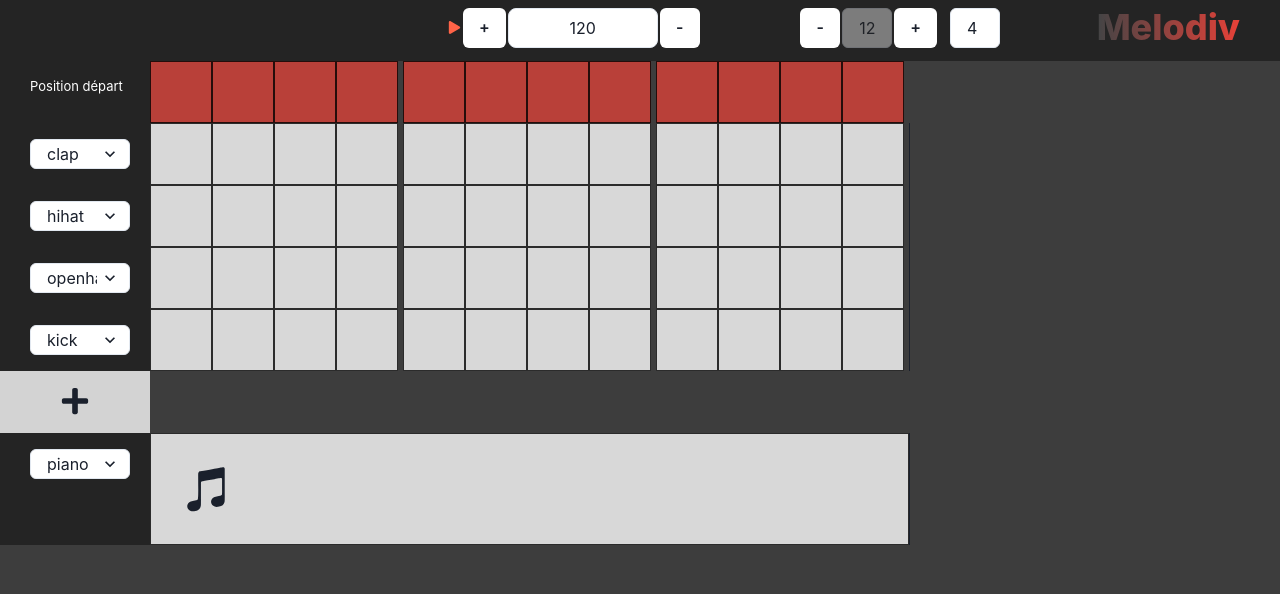
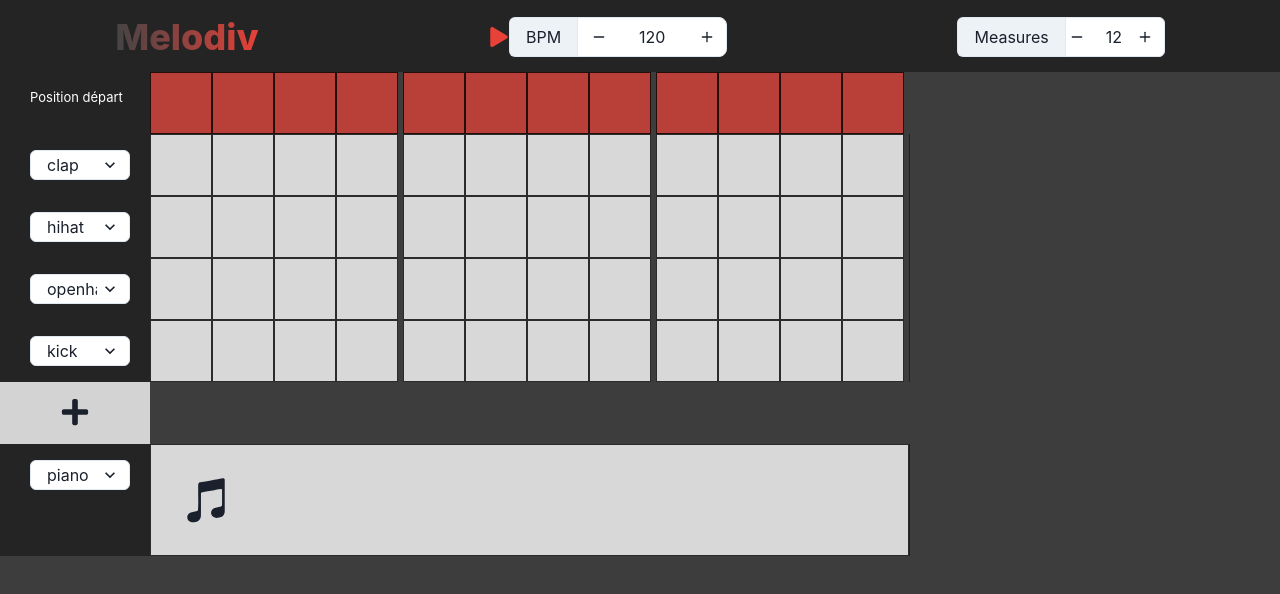
Before and after one commit to Basile-Lequeux/sandbox-music, a React (Create React App) app: page / in a window 1280 px wide. Shown: the top 594 px of the page. Built offline with nearby package versions, Linux system fonts and the light colour scheme.

Commit message:
Fix header and import

```diff
--- a/src/Header.js
+++ b/src/Header.js
@@ -1,12 +1,16 @@
 import {
   Box,
-    Button,
   Flex,
   Input,
   Text,
+  InputGroup,
+  InputLeftAddon,
+  InputRightElement,
+  InputLeftElement,
 } from "@chakra-ui/react";
-import {usePlayerContext} from "./PlayerContext";
-import {FaPlay, FaPause} from "react-icons/fa";
+import { usePlayerContext } from "./PlayerContext";
+import { FaPlay, FaPause } from "react-icons/fa";
+import { FiMinus, FiPlus } from "react-icons/fi";
 
 export const Header = () => {
   const incrementCount = () => {
@@ -30,19 +34,28 @@ export const Header = () => {
     nbrOfTrack,
     handleSetNbrOfTrack,
     addMeasure,
-        deleteMeasure
+    deleteMeasure,
   } = usePlayerContext();
 
   return (
     <Flex
       textAlign="center"
       bg="#242424"
-            justifyContent="space-between"
+      justifyContent={"space-around"}
+      alignItems={"center"}
+      position={"relative"}
     >
-            <Box
-                marginLeft="35%"
-                padding="8px 0 8px 0"
+      <Box padding="10px 0 8px 0" display={"flex"}>
+        <Text
+          bgGradient="linear(to-r, #434445, #e74138)"
+          bgClip="text"
+          fontSize="4xl"
+          fontWeight="extrabold"
         >
+          Melodiv
+        </Text>
+      </Box>
+      <Box padding="10px 0 8px 0" display={"flex"}>
         {!isPlaying ? (
           <button
             onClick={() => {
@@ -50,7 +63,7 @@ export const Header = () => {
               start();
             }}
           >
-                        <FaPlay color="tomato"/>
+            <FaPlay color="#e74138" size={"20"} />
           </button>
         ) : (
           <button
@@ -59,13 +72,19 @@ export const Header = () => {
               stop();
             }}
           >
-                        <FaPause color="tomato"/>
+            <FaPause color="#e74138" size={"20"} />
           </button>
         )}
-                <Button bgColor="white" onClick={incrementCount} margin='0 2px 5px 2px'>
-                    +
-                </Button>
+
+        <InputGroup>
+          <InputLeftAddon>BPM</InputLeftAddon>
+          <InputLeftElement left={"70"}>
+            <FiMinus onClick={decrementCount}></FiMinus>
+          </InputLeftElement>
+
           <Input
+            inputMode="none"
+            outline={"none"}
             bg="white"
             borderRadius="8"
             w="150px"
@@ -89,29 +108,30 @@ export const Header = () => {
               }
             }}
           />
-                <Button bgColor={"white"} onClick={decrementCount} margin='0 2px 5px 2px'>
-                    -
-                </Button>
+          <InputRightElement>
+            <FiPlus onClick={incrementCount}></FiPlus>
+          </InputRightElement>
+        </InputGroup>
       </Box>
       <Box
-                padding="8px 0 8px 0"
+        padding="10px 0 8px 0"
+        justify={"flex-end"}
+        alignItems={"center"}
         display={"flex"}
       >
-                <Box
-                    m={"0 11px 0 0"}
-                >
-                    <Button bgColor={"white"} onClick={deleteMeasure} margin='0 2px 5px 2px'>
-                        -
-                    </Button>
+        <InputGroup>
+          <InputLeftAddon>Measures</InputLeftAddon>
+          <InputLeftElement left={"100px"}>
+            <FiMinus onClick={deleteMeasure}></FiMinus>
+          </InputLeftElement>
           <Input
             id="countCell"
             type="number"
             bg={"white"}
-                        w={"50px"}
+            w={"100px"}
             min={4}
             max={100}
             value={nbrOfBeat}
-                        disabled={true}
             onChange={(e) => {
               if (
                 parseInt(e.target.min) > parseInt(e.target.value) ||
@@ -125,45 +145,13 @@ export const Header = () => {
               }
             }}
           />
-                    <Button bgColor="white" onClick={addMeasure} margin='0 2px 5px 2px'>
-                        +
-                    </Button>
+          <InputRightElement>
+            <FiPlus onClick={addMeasure}></FiPlus>
+          </InputRightElement>
+        </InputGroup>
       </Box>
-                <Input
-                    id="nbrOfTrack"
-                    type="number"
-                    w={"50px"}
-                    bg={"white"}
-                    min={1}
-                    max={20}
-                    value={nbrOfTrack}
-                    onChange={(e) => {
-                        if (
-                            parseInt(e.target.min) > parseInt(e.target.value) ||
-                            !e.target.value
-                        ) {
-                            handleSetNbrOfTrack(parseInt(e.target.min));
-                        } else if (parseInt(e.target.max) < parseInt(e.target.value)) {
-                            handleSetNbrOfTrack(parseInt(e.target.max));
-                        } else {
-                            handleSetNbrOfTrack(parseInt(e.target.value));
-                        }
-                    }}
-                />
-            </Box>
-
-            <Text
-                align={"right"}
-                bgGradient="linear(to-r, #434445, #e74138)"
-                bgClip="text"
-                fontSize="4xl"
-                fontWeight="extrabold"
-                mr={"10"}
-            >
-                Melodiv
-            </Text>
-            {/*</Box>*/}
     </Flex>
   );
 };
+const styles = {};
 export default Header;
--- a/src/PlayerContext.js
+++ b/src/PlayerContext.js
@@ -24,7 +24,7 @@ const CreatePlayerContextProvider = (props) => {
   useEffect(() => {
     let length = nbrOfBeat - 1;
     if (cursor > length) {
-      setCursor(0);
+      setCursor(cursorStartingPoint);
     }
     rhythmTrackArray.map((track) => {
       if (track.beats[cursor] && track.beats[cursor].isActive) {
@@ -71,7 +71,7 @@ const CreatePlayerContextProvider = (props) => {
     setMelodicTrackArray(melodicArray);
   }, []);
   const start = () => {
-    setCursor(0);
+    setCursor(cursorStartingPoint);
     const delay = 60000 / bpmValue;
     setIntervalId(setInterval(incrementCursor, delay));
     setIsPlaying(true);
--- a/src/components/PanelKeyboard.js
+++ b/src/components/PanelKeyboard.js
@@ -1,80 +1,79 @@
-import React, {useState} from 'react';
-import './MelodicTrack.css';
+import React from "react";
+import "./MelodicTrack.css";
 import {
   Drawer,
-    DrawerBody,
-    DrawerFooter,
   DrawerHeader,
   DrawerOverlay,
   DrawerContent,
   DrawerCloseButton,
   Flex,
-    Grid,
-    GridItem
-} from '@chakra-ui/react'
-import {usePlayerContext} from "../PlayerContext";
+} from "@chakra-ui/react";
 import NoteBeat from "./noteBeat";
-import {playMelodicSound} from "../PlaySound";
+import { playMelodicSound } from "../PlaySound";
 
 const PanelKeyboard = ({
   showPanelKeyboard,
   setShowPanelKeyboard,
-    melodicTrackSelected
+  melodicTrackSelected,
 }) => {
-
-    const {
-        cursor,
-        nbrOfBeat
-    } = usePlayerContext();
-
-
-    const octave = ['C4', 'C#4', 'D4', 'D#4', 'E4', 'F4', 'F#4', 'G4', 'G#4', 'A4', 'A#4', 'B4', 'C5']
+  const octave = [
+    "C4",
+    "C#4",
+    "D4",
+    "D#4",
+    "E4",
+    "F4",
+    "F#4",
+    "G4",
+    "G#4",
+    "A4",
+    "A#4",
+    "B4",
+    "C5",
+  ];
 
   const isBlackKey = (tone) => {
-        return tone.length > 2
-    }
+    return tone.length > 2;
+  };
 
   return (
     <>
       <Drawer
-                placement='bottom'
+        placement="bottom"
         isOpen={showPanelKeyboard}
         onClose={setShowPanelKeyboard}
         autoFocus={false}
       >
-                <DrawerOverlay/>
+        <DrawerOverlay />
         <DrawerContent>
-                    <DrawerCloseButton/>
-                    <DrawerHeader borderBottomWidth='1px'>Keyboard</DrawerHeader>
-                    <div className='scrollable'>
+          <DrawerCloseButton />
+          <DrawerHeader borderBottomWidth="1px">Keyboard</DrawerHeader>
+          <div className="scrollable">
             <div className="piano-keyboard">
-                            {octave.map((tone, i) =>
+              {octave.map((tone, i) => (
                 <div
                   className={isBlackKey(tone) ? "black-key" : "white-key"}
                   key={i}
                   onClick={() => playMelodicSound(tone)}
-                                >
+                ></div>
+              ))}
             </div>
-                            )}
-                        </div>
-                        <Flex
-                            flexDir={'column'}
-                        >
+            <Flex flexDir={"column"}>
               <div className={"row_note_ghost"}></div>
-                            {octave.map((tone, i) =>
+              {octave.map((tone, i) => (
                 <NoteBeat
                   key={i}
                   tone={tone}
                   isEven={i % 2 === 0}
                   track={melodicTrackSelected}
                 />
-                            )}
+              ))}
             </Flex>
           </div>
         </DrawerContent>
       </Drawer>
     </>
   );
-}
+};
 
 export default PanelKeyboard;
--- a/src/components/noteBeat.js
+++ b/src/components/noteBeat.js
@@ -7,8 +7,6 @@ function NoteBeat({
     track
 }) {
     const {
-        cursor,
-        nbrOfBeat,
         handleSetMelodicTrack
     } = usePlayerContext();
 
```
Lines whose indentation alone changed are shown as unchanged.
